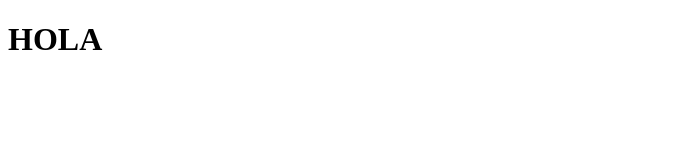
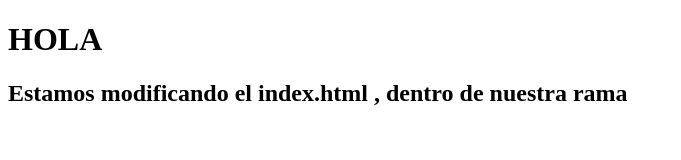
Before and after one commit to marlenmb/clase_mayo2026, a website: page index.html in a window 1280 px wide. Shown: the whole page, without its empty margins (0-681 px from the left). Drawn offline with Linux system fonts and the light colour scheme.

Commit message:
Añadi modificación en el index.html

```diff
--- a/index.html
+++ b/index.html
@@ -9,6 +9,7 @@
 
 <body>
     <h1>HOLA</h1>
+    <h2> Estamos modificando el index.html , dentro de nuestra rama</h2>
 </body>
 
 </html>
```
